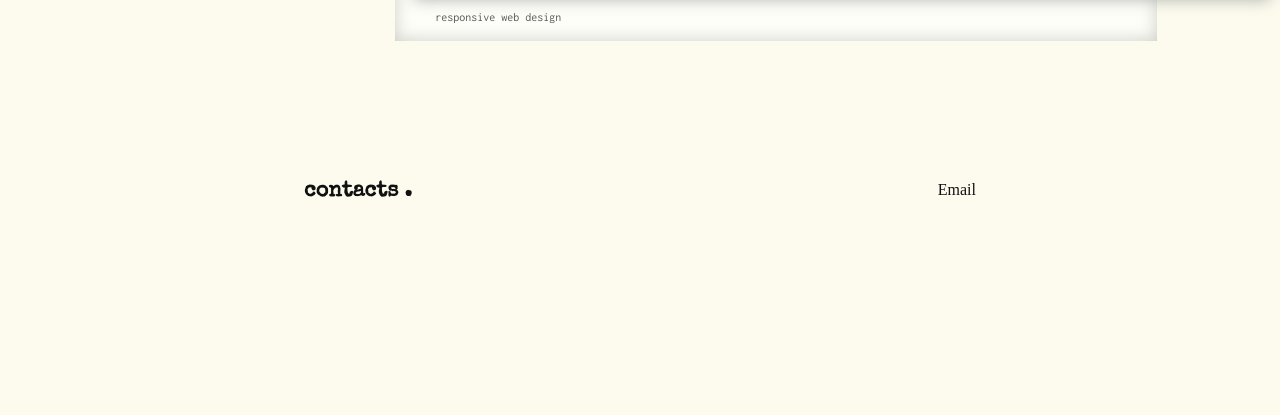
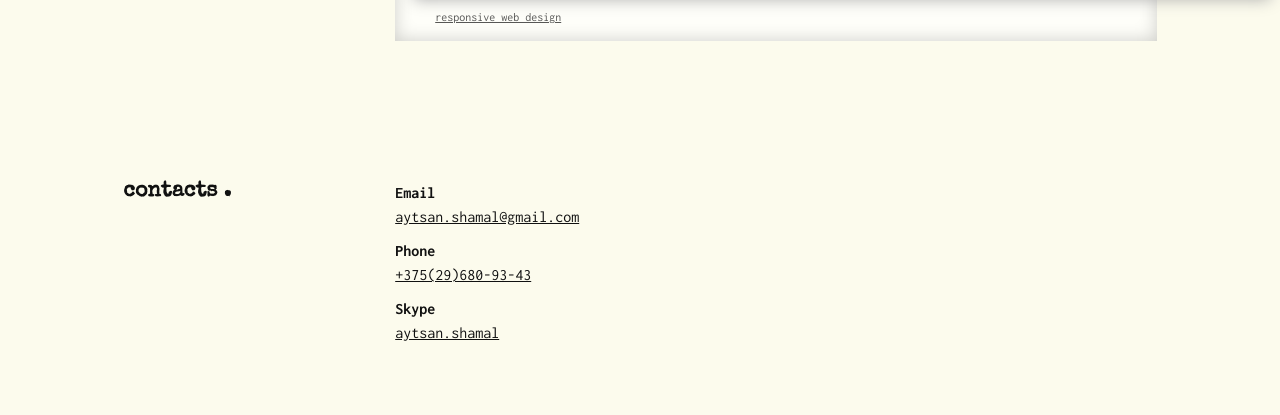
Before and after one commit to aytsaN/rsschool-codejam1-cv, a plain HTML site: page index.html in a window 1280 px wide. Shown: the part 3330-3745 px from the top of the page. Drawn offline with nearby package versions, Linux system fonts and the light colour scheme.

Commit message:
feat: contacts

```diff
--- a/css/style.css
+++ b/css/style.css
@@ -7,6 +7,14 @@
 body {
 	background: #fcfbed;
 	color: #111;
+}
+
+a {
+	color: #111;
+}
+
+a:hover {
+	opacity: .7;
 }
 
 .header,
@@ -132,3 +140,8 @@ figcaption {
 	font-size: 9pt;
 	opacity: .7;
 }
+
+.tel,
+.skype {
+	margin-top: 10px;
+}
--- a/index.html
+++ b/index.html
@@ -56,26 +56,32 @@
 						<img src="img/tablet.png" alt="responsive web design tablet" title="tablet">
 						<img src="img/mobile.png" alt="responsive web design mobile" title="mobile">
 						<img src="img/desktop.png" alt="responsive web design desktop" title="desktop">
-						<figcaption>responsive web design</figcaption>
+						<figcaption><a href="https://github.com/aytsaN/responsive-web-design">responsive web design</a></figcaption>
 					</figure>
 				</div>
 			</div>
 		</div>
 	</section>
-	<section class="work">
+	<section class="contact">
 		<div class="container">
 			<div class="contents">
 				<h3 class="hdr-col">contacts</h3>
-				<div class="col-text">
+				<div class="text-col">
 					<div class="email">
-						Email
+						<h4>Email</h4>
+						<p ><a href="mailto:aytsan.shamal@gmail.com">aytsan.shamal@gmail.com</a></p>
+					</div>
+					<div class="tel">
+						<h4>Phone</h4>
+						<p ><a href="tel:+375269809343">+375(29)680-93-43</a></p>
+					</div>
+					<div class="skype">
+						<h4>Skype</h4>
+						<p ><a href="skype: aytsan.shamal?call">aytsan.shamal</a></p>
 					</div>
 				</div>
 			</div>
 		</div>
 	</section>
-	<section class="contact">
-		<div class="container"></div>
-	</section>
 </body>
 </html>
```
